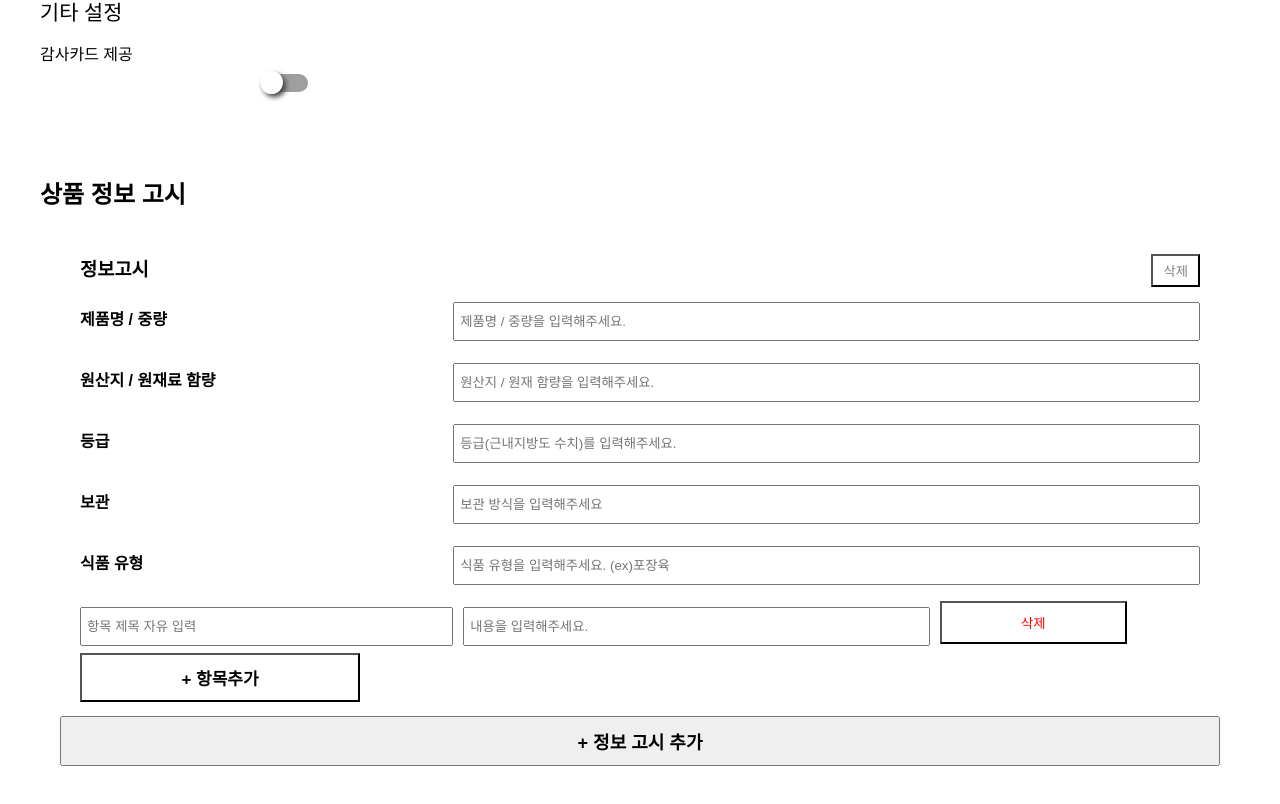
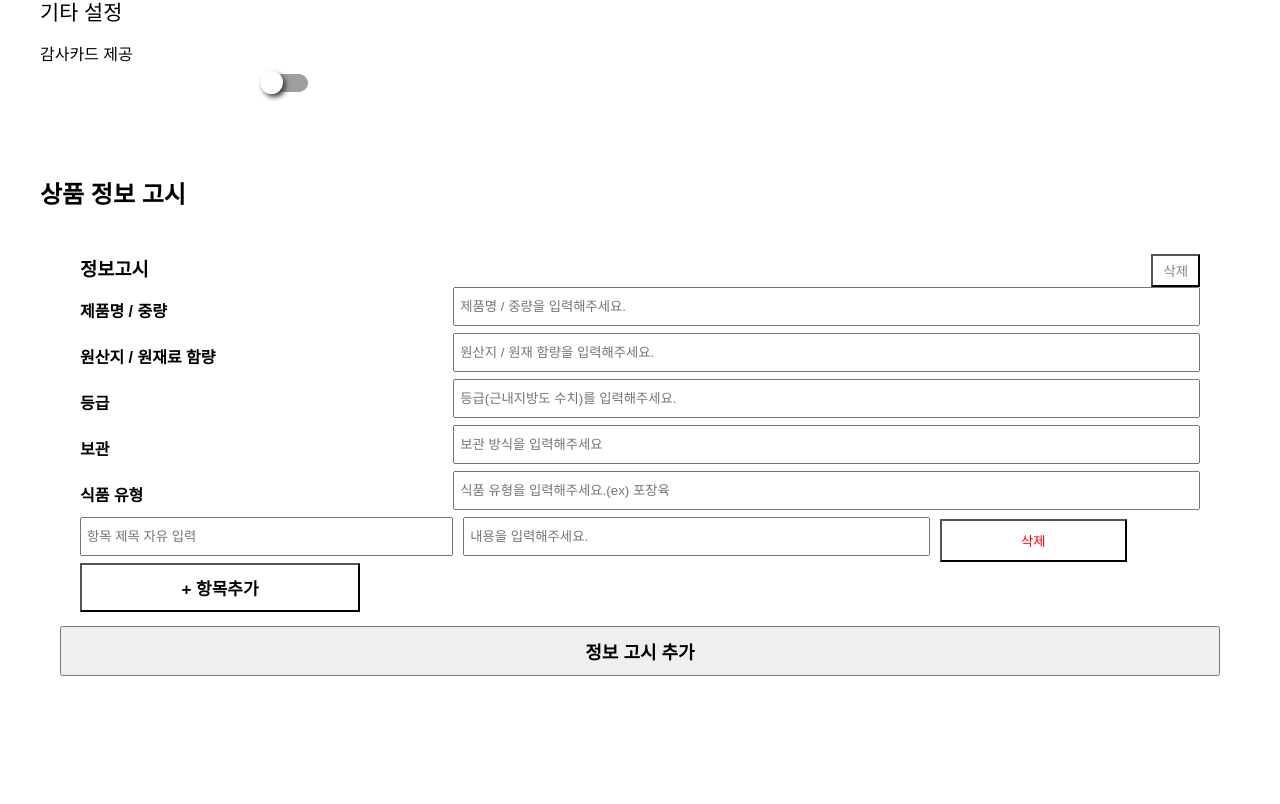
Before and after one commit to wantedPreOnboarding/19_02nd_slr_admin, a React (Create React App) app: page / in a window 1280 px wide. Shown: the part 2962-3766 px from the top of the page. After the commit the page ends 3698 px from the top, so only its background shows below. Built offline with nearby package versions, Linux system fonts and the light colour scheme.

Commit message:
Add - 상품 정보 고시 기능 구현

```diff
--- /dev/null
+++ b/src/Components/ProductIntroNotice/NoticeItem/NoticeItem.jsx
@@ -0,0 +1,40 @@
+import React, { useState } from 'react';
+import { Grid } from 'Components';
+import styles from './NoticeItem.module.css';
+
+const NoticeItem = ({ onDelete, id }) => {
+
+  const [inputs, setInputs] = useState({
+    title: '',
+    text: ''
+  });
+
+  const handleInput = (event) => {
+    const { name, value } = event.target;
+    const changeName = name.split('-')[1];
+    if (value.length !== 0) {
+      setInputs({
+        ...inputs,
+        [changeName]: value
+      });
+    }
+  }
+  const handleDelete = () => {
+    onDelete && onDelete(id)
+  }
+  return (
+    <>
+      <Grid size={4} item className={styles.grids}>
+        <input type='text' className={styles.input} aria-label='product title' placeholder='항목 제목 자유 입력' onChange={handleInput} name='notice-title' value={inputs.title} />
+      </Grid>
+      <Grid size={5} item className={styles.grids}>
+        <input type='text' className={styles.input} aria-label='product text' placeholder='내용을 입력해주세요.' onChange={handleInput} name='notice-text' value={inputs.text} />
+      </Grid>
+      <Grid size={2} className={styles.box} item>
+        <button className={styles.deleteRedBtn} onClick={handleDelete}>삭제</button>
+      </Grid>
+    </>
+  );
+};
+
+export default NoticeItem;
--- /dev/null
+++ b/src/Components/ProductIntroNotice/NoticeItem/NoticeItem.module.css
@@ -0,0 +1,30 @@
+@value sirDPurple, sirGray,sirLGray,sirBorderRadiusM ,sirDgray, sirTableBorderColor from "styles/theme.css";
+
+.input {
+  width: 100%;
+  margin-bottom: 7px;
+  padding: 10px 5px;
+  border: 1px solid sirTableBorderColor;
+  border-radius: sirBorderRadiusM;
+  cursor: pointer;
+}
+
+.grids {
+  margin-right: 10px;
+}
+
+.box {
+  display: flex;
+  justify-content: flex-end;
+  align-items: center;
+}
+
+.deleteRedBtn {
+  width: 100%;
+  padding: 10px 5px;
+  border: 1px solid sirTableBorderColor;
+  border-radius: sirBorderRadiusM;
+  background: transparent;
+  color: red;
+  cursor: pointer;
+}
--- a/src/Components/ProductIntroNotice/ProductIntroNotice.jsx
+++ b/src/Components/ProductIntroNotice/ProductIntroNotice.jsx
@@ -1,91 +1,125 @@
 import React, { useState } from 'react';
 import { Grid } from 'Components';
+import NoticeItem from './NoticeItem/NoticeItem';
 import styles from './ProductIntroNotice.module.css';
 
 const ProductIntroNotice = () => {
+  const [noticeCount, setNoticeCount] = useState(0);
   const [inputs, setInputs] = useState({
     weight: '',
     origin: '',
     grade: '',
     keep: '',
     type: '',
+  });
+
+  const [notices, setNotices] = useState([{
+    id: Math.random() * 100,
     title: '',
     text: ''
-  });
-  const [noticeCount, setNoticeCount] = useState(0);
+  }]);
+
 
   const handleInput = (event) => {
     const { name, value } = event.target;
+    const changeName = name.split('-')[1];
+    if (value.length !== 0) {
+      setInputs({
+        ...inputs,
+        [changeName]: value
+      });
+    }
+  }
 
+  const handlePlusCount = () => {
+    setNoticeCount(noticeCount + 1);
+  }
+
+  const handleAddItem = () => {
+    setNotices(data => data.concat({
+      id: Math.random() * 100,
+      title: '',
+      text: ''
+    }))
+  };
+
+  const handleItemDelete = (id) => {
+    const list = [...notices]
+    const index = notices.findIndex(item => item.id === id);
+    list.splice(index, 1)
+    setNotices(list)
+  }
+
+  const handleReset = () => {
     setInputs({
-      ...inputs,
-      [name]: value
-    });
+      weight: '',
+      origin: '',
+      grade: '',
+      keep: '',
+      type: '',
+      title: '',
+      text: ''
+    })
   }
+
 
   return (
     <Grid container className={styles.grid}>
       <Grid size={12} className={styles.gridTitle}>
         <h2> 상품 정보 고시</h2>
       </Grid>
-      <Grid container className={styles.gridInnerColor}>
+      <Grid container className={styles.gridInnerColor} >
         <Grid container className={styles.gridInner}>
           <Grid size={10} item>
-            <h3>정보고시</h3>
+            <h3>정보고시 {noticeCount >= 1 && noticeCount}</h3>
           </Grid>
           <Grid size={2} item>
             <Grid item className={styles.box}>
-              <button className={styles.deleteBtn}>삭제</button>
+              <button className={styles.deleteBtn} onClick={handleReset}>삭제</button>
             </Grid>
           </Grid>
           <Grid size={4} className={styles.inputTitle} item>
             <span> 제품명 / 중량</span>
           </Grid>
-          <Grid size={8} item className={styles.inputBox}>
-            <input aria-label='weight' type='text' placeholder='제품명 / 중량을 입력해주세요.' onChange={handleInput} name='weight' value={inputs.weight} />
+          <Grid size={8} className={styles.inputBox} item>
+            <input type='text' className={styles.input} aria-label='weight' placeholder='제품명 / 중량을 입력해주세요.' onChange={handleInput} name='notice-weight' value={inputs.weight} />
           </Grid>
           <Grid size={4} className={styles.inputTitle} item>
             <span className={styles.inputTitle}>원산지 / 원재료 함량</span>
           </Grid>
           <Grid size={8} item>
-            <input type='text' aria-label='origin' placeholder='원산지 / 원재 함량을 입력해주세요.' onChange={handleInput} name='origin' value={inputs.origin} />
+            <input type='text' className={styles.input} aria-label='origin' placeholder='원산지 / 원재 함량을 입력해주세요.' onChange={handleInput} name='notice-origin' value={inputs.origin} />
           </Grid>
           <Grid size={4} className={styles.inputTitle} item>
             <span className={styles.inputTitle}>등급</span>
           </Grid>
           <Grid size={8} item>
-            <input type='text' aria-label='grade' placeholder='등급(근내지방도 수치)를 입력해주세요.' onChange={handleInput} name='grade' value={inputs.grade} />
+            <input type='text' className={styles.input} aria-label='grade' placeholder='등급(근내지방도 수치)를 입력해주세요.' onChange={handleInput} name='notice-grade' value={inputs.grade} />
           </Grid>
           <Grid size={4} className={styles.inputTitle} item>
             <span className={styles.inputTitle}>보관</span>
           </Grid>
           <Grid size={8} item>
-            <input type='text' aria-label='keep' placeholder='보관 방식을 입력해주세요' onChange={handleInput} name='keep' value={inputs.keep} />
+            <input type='text' className={styles.input} aria-label='keep' placeholder='보관 방식을 입력해주세요' onChange={handleInput} name='notice-keep' value={inputs.keep} />
           </Grid>
           <Grid size={4} item className={styles.inputTitle}>
             <span className={styles.inputTitle}>식품 유형</span>
           </Grid>
           <Grid size={8} item>
-            <input type='text' aria-label='type' placeholder='식품 유형을 입력해주세요. (ex)포장육' onChange={handleInput} name='type' value={inputs.type} />
+            <input type='text' className={styles.input} aria-label='type' placeholder='식품 유형을 입력해주세요.(ex) 포장육' onChange={handleInput} name='notice-type' value={inputs.type} />
           </Grid>
-          <Grid size={4} item className={styles.grids}>
-            <input type='text' aria-label='product title' placeholder='항목 제목 자유 입력' onChange={handleInput} name='title' value={inputs.title} />
-          </Grid>
-          <Grid size={5} item className={styles.grids}>
-            <input type='text' aria-label='product text' placeholder='내용을 입력해주세요.' onChange={handleInput} name='text' value={inputs.text} />
-          </Grid>
-          <Grid size={2} className={styles.box} item>
-            <button className={styles.deleteRedBtn}>삭제</button>
-          </Grid>
+          {notices.map((item, index) =>
+            <NoticeItem key={index} id={item.id} onDelete={handleItemDelete} />
+          )}
           <Grid size={3} className={styles.box} item>
-            <button className={styles.plusBtn}>+ 항목추가</button>
+            <button className={styles.plusBtn} onClick={handleAddItem}>+ 항목추가</button>
           </Grid>
         </Grid>
         <Grid size={12}>
-          <button className={styles.addBtn}>+ 정보 고시 추가</button>
+          <button type='button' className={styles.addBtn} onClick={handlePlusCount}> 정보 고시 추가</button>
         </Grid >
       </Grid>
-    </Grid>
+    </Grid >
   );
 };
 
--- a/src/Components/ProductIntroNotice/ProductIntroNotice.module.css
+++ b/src/Components/ProductIntroNotice/ProductIntroNotice.module.css
@@ -37,17 +37,13 @@
   cursor: pointer;
 }
 
-input[type='text'] {
+.input {
   width: 100%;
   margin-bottom: 7px;
   padding: 10px 5px;
   border: 1px solid sirTableBorderColor;
   border-radius: sirBorderRadiusM;
   cursor: pointer;
-}
-
-input[type='text']:first-of-type {
-  margin-top: 15px;
 }
 
 .grids {
@@ -59,16 +55,6 @@ input[type='text']:first-of-type {
   align-items: center;
   color: sirDgray;
   font-weight: 600;
-}
-
-.deleteRedBtn {
-  width: 100%;
-  padding: 10px 5px;
-  border: 1px solid sirTableBorderColor;
-  border-radius: sirBorderRadiusM;
-  background: transparent;
-  color: red;
-  cursor: pointer;
 }
 
 .addBtn {
--- a/src/Components/ToggleBtn/ToggleBtn.jsx
+++ b/src/Components/ToggleBtn/ToggleBtn.jsx
@@ -2,7 +2,7 @@ import React from 'react';
 import styles from './ToggleBtn.module.css';
 const ToggleBtn = ({ menuTitle, changeHandler, toggleValue }) => {
   return (
-    <label htmlFor={menuTitle} class={styles.switchBtn}>
+    <label htmlFor={menuTitle} className={styles.switchBtn}>
       {toggleValue === 'true' ? (
         <input
           id={menuTitle}
@@ -13,7 +13,7 @@ const ToggleBtn = ({ menuTitle, changeHandler, toggleValue }) => {
       ) : (
         <input id={menuTitle} type="checkbox" onChange={e => changeHandler(e.target.checked)} />
       )}
-      <span class={styles.onOffSwitch}></span>
+      <span className={styles.onOffSwitch}></span>
     </label>
   );
 };
```
